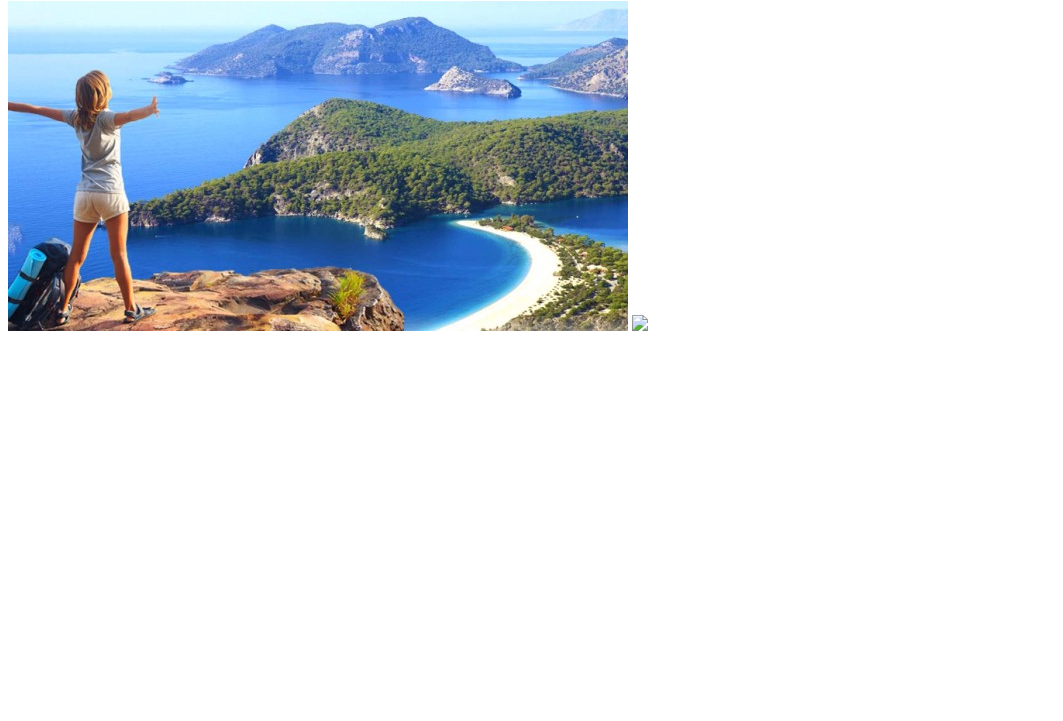
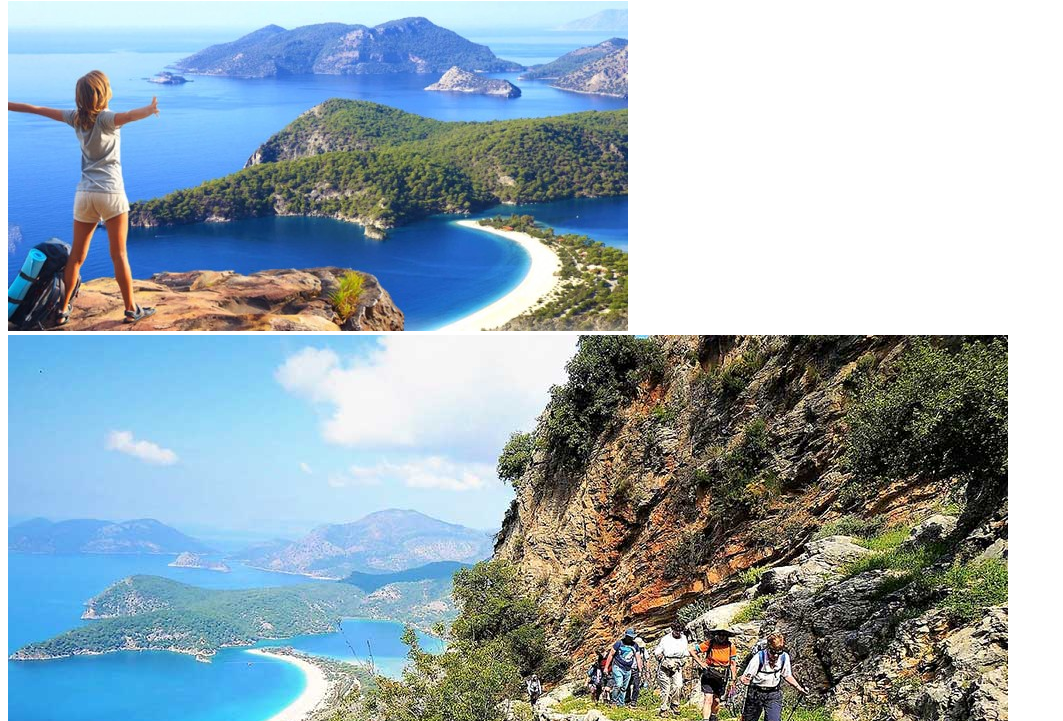
Before and after one commit to taraskub/tecting-github, a plain HTML site: page index.html in a window 1280 px wide. Shown: the part 79-800 px from the top of the page, without its empty margins (0-1063 px from the left). Drawn offline with Linux system fonts and the light colour scheme.

Commit message:
Update index.html

```diff
--- a/index.html
+++ b/index.html
@@ -6,7 +6,7 @@
     <title>Git H/w</title>
    <h1>likya yolu</h1>
      <img src="image/likya.jpg" >
-    <img src="mage/likya2.JPG" >
+    <img src="image/likya2.JPG" >
 </head>
 <body>
 
```
